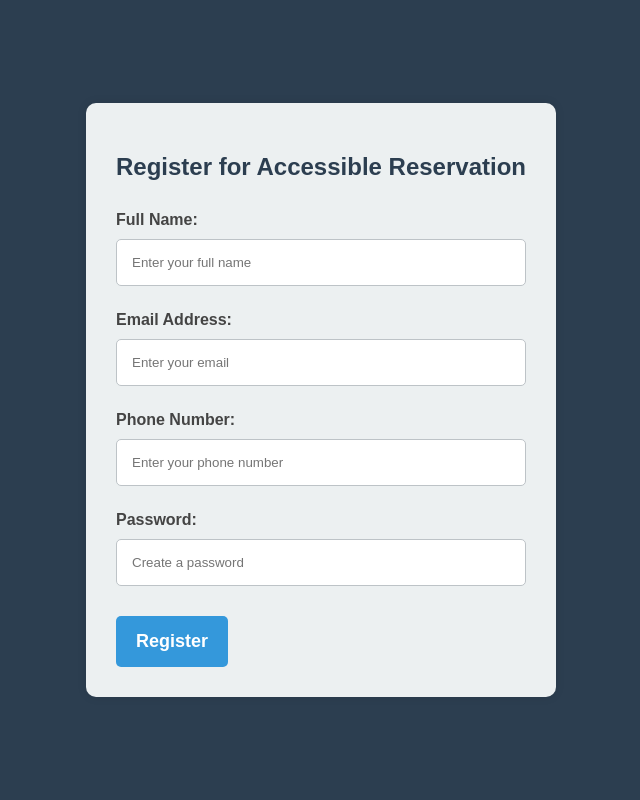
After one commit to shikher7/CV_Project, a Flask app: template templates/register.html in a window 1280 px wide. The commit adds this page. Shown: the whole page, without its empty margins (319-959 px from the left). Run offline with Flask 3, Linux system fonts and the light colour scheme; the template is opened without the code that fills it, so the values that code supplies are empty.

Commit message:
Add register and login Functionality

```diff
--- /dev/null
+++ b/app.py
@@ -0,0 +1,56 @@
+from flask import Flask, render_template, request, redirect, url_for, session
+from werkzeug.security import check_password_hash, generate_password_hash
+
+app = Flask(__name__)
+app.secret_key = 'your_secret_key'  # replace with your secret key
+
+users = {}  # This dictionary will act as a simple database
+
+@app.route('/register', methods=['GET', 'POST'])
+def register():
+    if request.method == 'POST':
+        email = request.form.get('email')
+        password = request.form.get('password')
+        name = request.form.get('name')
+        phone = request.form.get('phone')
+        if email in users:
+            return 'User already exists'
+        else:
+            users[email] = {
+                "password": generate_password_hash(password),
+                "name": name,
+                "phone": phone
+            }
+            return redirect(url_for('login'))
+    return render_template('register.html')
+
+
+@app.route('/login', methods=['GET', 'POST'])
+def login():
+    if request.method == 'POST':
+        email = request.form.get('email')
+        password = request.form.get('password')
+        if email in users and check_password_hash(users[email]["password"], password):
+            session['user'] = email
+            session['name'] = users[email]["name"]
+            session['phone'] = users[email]["phone"]
+            return redirect(url_for('form'))
+        else:
+            return 'Invalid credentials'
+    return render_template('login.html')
+
+
+@app.route('/form', methods=['GET', 'POST'])
+def form():
+    if 'user' in session:
+        return render_template('form.html', name=session['name'], phone=session['phone'])
+    else:
+        return redirect(url_for('login'))
+
+@app.route('/logout')
+def logout():
+    session.pop('user', None)
+    return redirect(url_for('login'))
+
+if __name__ == "__main__":
+    app.run(debug=True)
--- /dev/null
+++ b/templates/register.html
@@ -0,0 +1,71 @@
+<!DOCTYPE html>
+<html>
+<head>
+    <title>Register</title>
+    <style>
+    body {
+        font-family: Arial, sans-serif;
+        background-color: #2C3E50;
+        display: flex;
+        justify-content: center;
+        align-items: center;
+        height: 100vh;
+        margin: 0;
+        padding: 0;
+        color: #444;
+    }
+    form {
+        background-color: #ECF0F1;
+        max-width: 500px;
+        padding: 30px;
+        border-radius: 10px;
+        box-shadow: 0px 0px 10px rgba(0, 0, 0, 0.1);
+    }
+    h2 {
+        text-align: center;
+        margin-bottom: 30px;
+        color: #2C3E50;
+    }
+    label {
+        display: block;
+        margin: 25px 0 10px;
+        font-weight: bold;
+    }
+    input[type="text"], input[type="email"], input[type="password"] {
+        width: 100%;
+        padding: 15px;
+        border: 1px solid #BDC3C7;
+        border-radius: 5px;
+        box-sizing: border-box; /* Make the padding included in the total width */
+    }
+    input[type="submit"] {
+        margin-top: 30px;
+        padding: 15px 20px;
+        border: none;
+        color: white;
+        background-color: #3498DB;
+        cursor: pointer;
+        border-radius: 5px;
+        font-size: 18px;
+        font-weight: bold;
+    }
+    input[type="submit"]:hover {
+        background-color: #2980B9;
+    }
+    </style>
+</head>
+<body>
+    <form method="POST">
+        <h2>Register for Accessible Reservation</h2>
+        <label for="name">Full Name:</label>
+        <input type="text" id="name" name="name" required placeholder="Enter your full name">
+        <label for="email">Email Address:</label>
+        <input type="email" id="email" name="email" required placeholder="Enter your email">
+        <label for="phone">Phone Number:</label>
+        <input type="text" id="phone" name="phone" required placeholder="Enter your phone number">
+        <label for="password">Password:</label>
+        <input type="password" id="password" name="password" required placeholder="Create a password">
+        <input type="submit" value="Register">
+    </form>
+</body>
+</html>
```
Also changed, not shown: mediapipe_working2.py (+11 -12 lines), templates/form.html (renamed from demo_form.html, +6 -5 lines), templates/login.html (added, +67 -0 lines).
